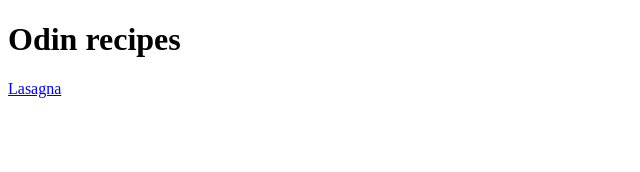
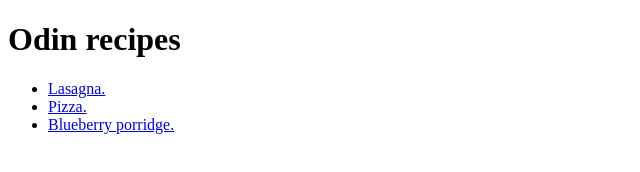
Before and after one commit to LahuelRS/odin-recipes, a plain HTML site: page index.html in a window 1280 px wide. Shown: the whole page, without its empty margins (0-640 px from the left). Drawn offline with Linux system fonts and the light colour scheme.

Commit message:
add recipe items to main site

```diff
--- a/index.html
+++ b/index.html
@@ -7,6 +7,11 @@
 </head>
 <body>
     <h1>Odin recipes</h1>
-    <a href="./recipes/lasagna.html">Lasagna</a>
+    <ul>
+        <li><a href="./recipes/lasagna.html">Lasagna.</a></li>
+        <li><a href="./recipes/pizza.html">Pizza.</a></li>
+        <li><a href="./recipes/blueberry_porridge.html">Blueberry porridge.</a></li>
+    </ul>
+
 </body>
 </html>
```
